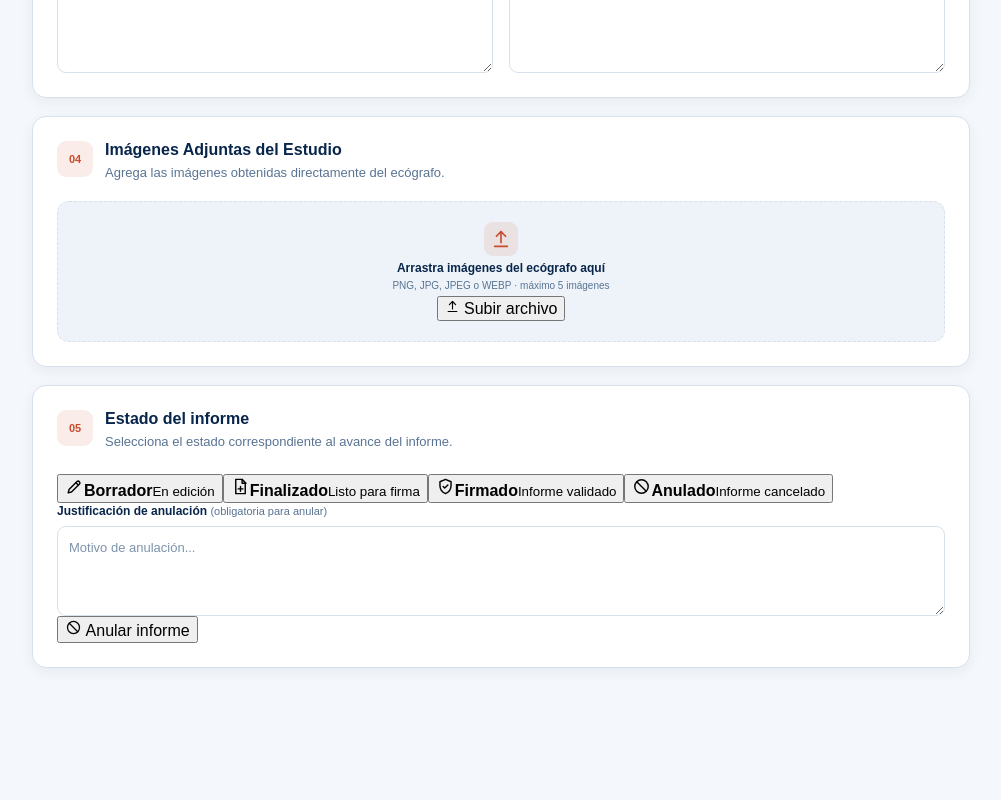
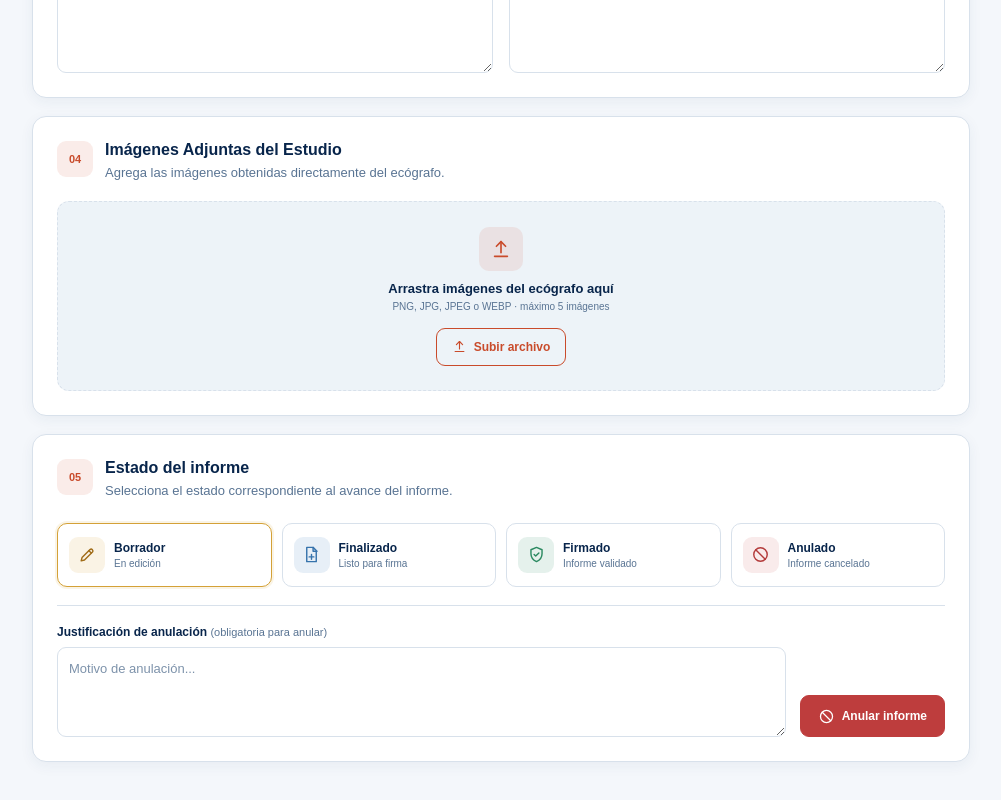
Before and after one commit to Emsof26/web-ecomedic, a React (Vite) app in the folder web-comedic/: page /nuevo-informe in a window 1280 px wide. Shown: the part 1164-1964 px from the top of the page, without its empty margins (276-1277 px from the left). Built offline with nearby package versions, Linux system fonts and the light colour scheme.

Commit message:
style: mejorar imagenes y estados del informe ecografico

```diff
--- a/web-comedic/src/pages/reports/NewUltrasoundReportPage.css
+++ b/web-comedic/src/pages/reports/NewUltrasoundReportPage.css
@@ -15,7 +15,7 @@
   align-items: center;
   justify-content: space-between;
   gap: 24px;
-  max-width: 980px;
+  width: min(100%, 980px);
   margin-bottom: 24px;
 }
 
@@ -46,6 +46,10 @@
 }
 
 .report-page__back {
+  display: inline-flex;
+  align-items: center;
+  justify-content: center;
+  gap: 7px;
   flex: 0 0 auto;
   padding: 0 17px;
   border: 1px solid var(--border);
@@ -244,58 +248,113 @@
   line-height: 1.45;
 }
 
+.specialty-parameters {
+  margin-top: 18px;
+  padding-top: 18px;
+  border-top: 1px solid var(--border);
+}
+
+.specialty-parameters__title {
+  display: flex;
+  align-items: baseline;
+  justify-content: space-between;
+  gap: 12px;
+  margin-bottom: 14px;
+}
+
+.specialty-parameters__title strong {
+  color: var(--text-primary);
+  font-size: 13px;
+}
+
+.specialty-parameters__title span {
+  color: var(--text-secondary);
+  font-size: 11px;
+}
+
 .report-images .report-card__heading {
   margin-bottom: 18px;
 }
 
 .image-upload {
-  position: relative;
-  display: grid;
-  min-height: 128px;
-  place-items: center;
-  align-content: center;
-  gap: 5px;
-  padding: 20px;
-  border: 1px dashed var(--border);
+  display: flex;
+  flex-direction: column;
+  align-items: center;
+  justify-content: center;
+  min-height: 190px;
+  padding: 24px;
+  border: 1.5px dashed var(--border);
   border-radius: 12px;
   background: var(--surface-muted);
   color: var(--text-primary);
   text-align: center;
-  cursor: pointer;
-  transition: border-color .15s ease, background-color .15s ease;
+  transition: border-color .15s ease, background-color .15s ease, transform .15s ease;
 }
 
-.image-upload:hover {
+.image-upload--dragging {
   border-color: var(--accent);
+  background: rgba(201, 75, 43, .07);
+  transform: scale(1.005);
 }
 
-.image-upload span {
+.image-upload__icon {
   display: grid;
-  width: 34px;
-  height: 34px;
+  width: 44px;
+  height: 44px;
+  margin-bottom: 10px;
   place-items: center;
-  border-radius: 9px;
+  border-radius: 10px;
   background: rgba(201, 75, 43, .10);
   color: var(--accent);
-  font-size: 20px;
 }
 
 .image-upload strong {
-  font-size: 12px;
+  color: var(--text-primary);
+  font-size: 13px;
 }
 
 .image-upload small {
+  margin-top: 5px;
   color: var(--text-secondary);
   font-size: 10px;
 }
 
 .image-upload input {
   position: absolute;
-  inset: 0;
-  width: 100%;
-  height: 100%;
+  width: 1px;
+  height: 1px;
+  opacity: 0;
+  pointer-events: none;
+}
+
+.image-upload__button {
+  display: inline-flex;
+  align-items: center;
+  justify-content: center;
+  gap: 7px;
+  min-height: 38px;
+  margin-top: 16px;
+  padding: 0 15px;
+  border: 1px solid var(--accent);
+  border-radius: 9px;
+  background: transparent;
+  color: var(--accent);
+  font: inherit;
+  font-size: 12px;
+  font-weight: 700;
   cursor: pointer;
-  opacity: 0;
+  transition: background-color .15s ease, color .15s ease, transform .15s ease;
+}
+
+.image-upload__button:hover:not(:disabled) {
+  background: var(--accent);
+  color: #fff;
+  transform: translateY(-1px);
+}
+
+.image-upload__button:disabled {
+  opacity: .6;
+  cursor: not-allowed;
 }
 
 .image-preview-grid {
@@ -333,7 +392,6 @@
   border-radius: 50%;
   background: rgba(8, 37, 75, .85);
   color: #fff;
-  font-size: 18px;
   cursor: pointer;
 }
 
@@ -345,6 +403,119 @@
   font-size: 10px;
   text-overflow: ellipsis;
   white-space: nowrap;
+}
+
+.report-status-card {
+  margin-bottom: 18px;
+}
+
+.status-options {
+  display: grid;
+  grid-template-columns: repeat(4, minmax(0, 1fr));
+  gap: 10px;
+}
+
+.status-option {
+  display: flex;
+  align-items: center;
+  gap: 9px;
+  min-width: 0;
+  min-height: 64px;
+  padding: 10px 11px;
+  border: 1px solid var(--border);
+  border-radius: 10px;
+  background: var(--surface);
+  color: var(--text-primary);
+  font: inherit;
+  text-align: left;
+  cursor: pointer;
+  transition: border-color .15s ease, background-color .15s ease, transform .15s ease, box-shadow .15s ease;
+}
+
+.status-option:hover {
+  transform: translateY(-1px);
+}
+
+.status-option__icon {
+  display: grid;
+  width: 36px;
+  height: 36px;
+  flex: 0 0 36px;
+  place-items: center;
+  border-radius: 9px;
+}
+
+.status-option strong,
+.status-option small {
+  display: block;
+}
+
+.status-option strong {
+  font-size: 12px;
+}
+
+.status-option small {
+  margin-top: 3px;
+  color: var(--text-secondary);
+  font-size: 10px;
+}
+
+.status-option--borrador .status-option__icon {
+  background: rgba(212, 161, 55, .13);
+  color: #a06c18;
+}
+
+.status-option--finalizado .status-option__icon {
+  background: rgba(62, 126, 190, .12);
+  color: #3673ac;
+}
+
+.status-option--firmado .status-option__icon {
+  background: rgba(43, 138, 97, .12);
+  color: #2b8a61;
+}
+
+.status-option--anulado .status-option__icon {
+  background: rgba(190, 61, 61, .10);
+  color: #b33a3a;
+}
+
+.status-option--selected.status-option--borrador { border-color: #d4a137; box-shadow: 0 0 0 2px rgba(212, 161, 55, .12); }
+.status-option--selected.status-option--finalizado { border-color: #4a83b8; box-shadow: 0 0 0 2px rgba(74, 131, 184, .12); }
+.status-option--selected.status-option--firmado { border-color: #2b8a61; box-shadow: 0 0 0 2px rgba(43, 138, 97, .12); }
+.status-option--selected.status-option--anulado { border-color: #be3d3d; box-shadow: 0 0 0 2px rgba(190, 61, 61, .12); }
+
+.cancellation-area {
+  display: grid;
+  grid-template-columns: minmax(0, 1fr) auto;
+  align-items: end;
+  gap: 14px;
+  margin-top: 18px;
+  padding-top: 18px;
+  border-top: 1px solid var(--border);
+}
+
+.cancel-report-button {
+  display: inline-flex;
+  align-items: center;
+  justify-content: center;
+  gap: 7px;
+  min-height: 42px;
+  padding: 0 17px;
+  border: 1px solid #be3d3d;
+  border-radius: 9px;
+  background: #be3d3d;
+  color: #fff;
+  font: inherit;
+  font-size: 12px;
+  font-weight: 700;
+  cursor: pointer;
+  transition: background-color .15s ease, transform .15s ease, opacity .15s ease;
+}
+
+.cancel-report-button:hover {
+  background: #a83232;
+  transform: translateY(-1px);
 }
 
 .report-signature {
@@ -382,17 +553,11 @@
   font-size: 12px;
 }
 
-.report-signature__status {
-  padding: 7px 10px;
-  border-radius: 20px;
-  background: rgba(212, 161, 55, .13);
-  color: #a06c18;
-  font-size: 10px;
-  font-weight: 700;
-}
-
 .report-alert,
 .report-success {
+  display: flex;
+  align-items: center;
+  gap: 7px;
   margin: 0 0 14px;
   padding: 11px 14px;
   border-radius: 9px;
@@ -425,6 +590,10 @@
 }
 
 .report-button {
+  display: inline-flex;
+  align-items: center;
+  justify-content: center;
+  gap: 7px;
   padding: 0 16px;
   border: 1px solid var(--border);
 }
@@ -490,7 +659,6 @@
   border-radius: 9px;
   background: rgba(201, 75, 43, .10);
   color: var(--accent);
-  font-size: 22px;
 }
 
 .report-empty-state h1 {
@@ -523,6 +691,10 @@
     grid-column: auto;
   }
 
+  .status-options {
+    grid-template-columns: repeat(2, minmax(0, 1fr));
+  }
+
   .image-preview-grid {
     grid-template-columns: repeat(3, minmax(0, 1fr));
   }
@@ -547,9 +719,17 @@
     padding: 20px;
   }
 
-  .report-signature {
+  .specialty-parameters__title {
     align-items: flex-start;
     flex-direction: column;
+  }
+
+  .cancellation-area {
+    grid-template-columns: 1fr;
+  }
+
+  .cancel-report-button {
+    width: 100%;
   }
 
   .report-form__actions {
@@ -584,6 +764,14 @@
     flex-basis: 32px;
   }
 
+  .status-options {
+    grid-template-columns: 1fr;
+  }
+
+  .status-option {
+    min-height: 58px;
+  }
+
   .report-form__actions {
     flex-direction: column;
   }
@@ -608,7 +796,10 @@
   .report-field input,
   .report-field select,
   .report-field textarea,
-  .image-upload {
+  .image-upload,
+  .image-upload__button,
+  .status-option,
+  .cancel-report-button {
     transition: none;
   }
 }
```
